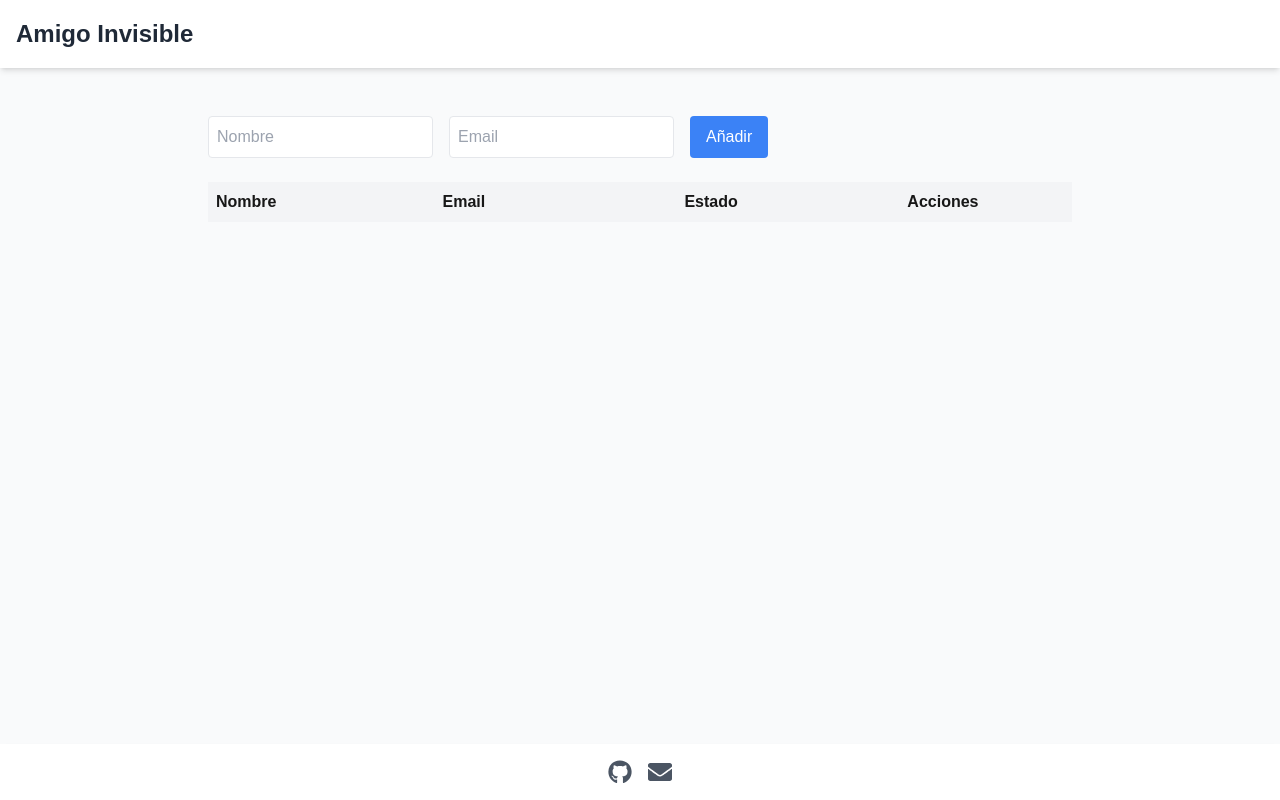
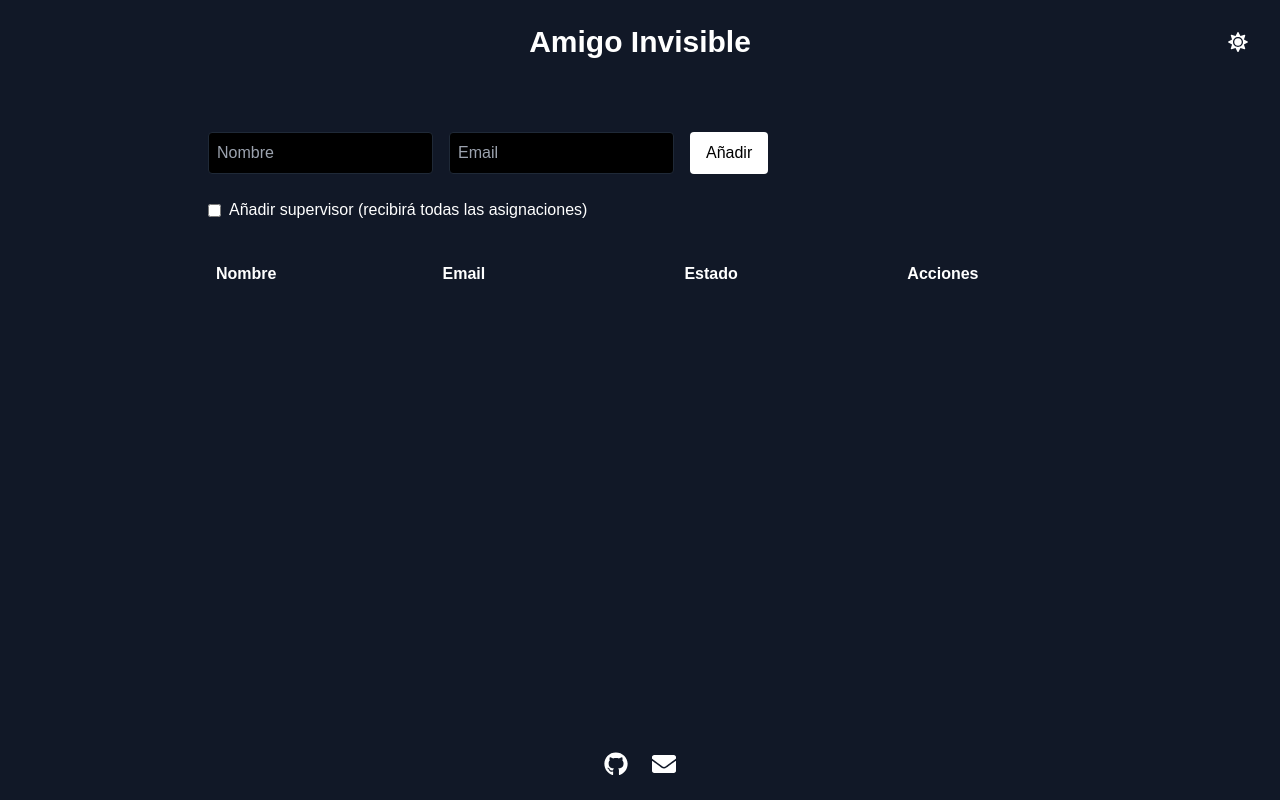
Before and after one commit to jorbush/amigo-invisible, a Next.js app: page / in a window 1280 px wide. Both pictures are taken after a click on the button 1246 px from the left and 34 px from the top of the page. Built offline with nearby package versions, Linux system fonts and the light colour scheme.

Commit message:
supervisor

```diff
--- a/app/components/Footer.tsx
+++ b/app/components/Footer.tsx
@@ -2,19 +2,19 @@ import { FaGithub, FaEnvelope } from 'react-icons/fa';
 
 export const Footer = () => {
   return (
-    <footer className="mt-auto w-full bg-white p-4 shadow-md dark:bg-gray-800">
-      <div className="mx-auto flex max-w-7xl items-center justify-center gap-4">
+    <footer className="w-full p-6">
+      <div className="max-w-7xl mx-auto flex justify-center items-center gap-6">
         <a
-          href="https://github.com/jorbush"
+          href="https://github.com/yourusername"
           target="_blank"
           rel="noopener noreferrer"
-          className="text-gray-600 hover:text-gray-800 dark:text-gray-300 dark:hover:text-white"
+          className="text-black dark:text-white hover:opacity-70"
         >
           <FaGithub size={24} />
         </a>
         <a
-          href="mailto:jbonetv5@gmail.com"
-          className="text-gray-600 hover:text-gray-800 dark:text-gray-300 dark:hover:text-white"
+          href="mailto:your@email.com"
+          className="text-black dark:text-white hover:opacity-70"
         >
           <FaEnvelope size={24} />
         </a>
--- a/app/components/Header.tsx
+++ b/app/components/Header.tsx
@@ -6,19 +6,19 @@ export const Header = () => {
   const { theme, toggleTheme } = useTheme();
 
   return (
-    <header className="w-full bg-white p-4 shadow-md dark:bg-gray-800">
-      <div className="mx-auto flex max-w-7xl items-center justify-between">
-        <h1 className="text-2xl font-bold text-gray-800 dark:text-white">
+    <header className="w-full p-6">
+      <div className="max-w-7xl mx-auto flex justify-center items-center relative">
+        <h1 className="text-3xl font-bold text-black dark:text-white">
           Amigo Invisible
         </h1>
         <button
           onClick={toggleTheme}
-          className="rounded-full p-2 hover:bg-gray-100 dark:hover:bg-gray-700"
+          className="absolute right-0 p-2 rounded-full hover:bg-gray-100 dark:hover:bg-gray-800"
         >
           {theme === 'light' ? (
-            <FaMoon className="text-xl text-gray-800" />
+            <FaMoon className="text-black text-xl" />
           ) : (
-            <FaSun className="text-xl text-white" />
+            <FaSun className="text-white text-xl" />
           )}
         </button>
       </div>
--- a/app/components/ParticipantsTable.tsx
+++ b/app/components/ParticipantsTable.tsx
@@ -1,13 +1,17 @@
 'use client';
 import { useState } from 'react';
 import { FaCheck, FaSpinner, FaTimes } from 'react-icons/fa';
-import { Participant } from '../types/types';
+import { Participant, Supervisor } from '../types/types';
 
 export const ParticipantsTable = () => {
   const [participants, setParticipants] = useState<Participant[]>([]);
+  const [supervisor, setSupervisor] = useState<Supervisor | null>(null);
   const [name, setName] = useState('');
   const [email, setEmail] = useState('');
+  const [supervisorName, setSupervisorName] = useState('');
+  const [supervisorEmail, setSupervisorEmail] = useState('');
   const [error, setError] = useState('');
+  const [showSupervisor, setShowSupervisor] = useState(false);
 
   const emailRegex = /^[^\s@]+@[^\s@]+\.[^\s@]+$/;
 
@@ -41,6 +45,26 @@ export const ParticipantsTable = () => {
     setError('');
   };
 
+  const addSupervisor = () => {
+    if (!supervisorName || !supervisorEmail) {
+      setError('Nombre y email del supervisor son requeridos');
+      return;
+    }
+
+    if (!emailRegex.test(supervisorEmail)) {
+      setError('Email del supervisor inválido');
+      return;
+    }
+
+    setSupervisor({
+      name: supervisorName,
+      email: supervisorEmail,
+    });
+    setSupervisorName('');
+    setSupervisorEmail('');
+    setError('');
+  };
+
   const assignParticipants = async () => {
     if (participants.length < 3) {
       setError('Mínimo 3 participantes');
@@ -57,16 +81,21 @@ export const ParticipantsTable = () => {
         headers: {
           'Content-Type': 'application/json',
         },
-        body: JSON.stringify({ participants }),
+        body: JSON.stringify({
+          participants,
+          supervisor: supervisor || undefined
+        }),
       });
 
       if (!response.ok) throw new Error('Error al asignar participantes');
+
+      const result = await response.json();
+
       setParticipants(
         participants.map((p) => ({ ...p, status: 'sent' as const }))
       );
-    } catch (error) {
+    } catch (err) {
       setError('Error al enviar los correos');
-      console.log(error);
       setParticipants(
         participants.map((p) => ({ ...p, status: 'idle' as const }))
       );
@@ -74,56 +103,94 @@ export const ParticipantsTable = () => {
   };
 
   return (
-    <div className="mx-auto w-full max-w-4xl p-4">
-      <div className="mb-6">
-        <div className="mb-4 flex flex-col gap-4 md:flex-row">
+    <div className="w-full max-w-4xl mx-auto p-4">
+      <div className="mb-8">
+        <div className="flex flex-col md:flex-row gap-4 mb-4">
           <input
             type="text"
             value={name}
             onChange={(e) => setName(e.target.value)}
             placeholder="Nombre"
-            className="rounded border p-2 dark:border-gray-600 dark:bg-gray-700 dark:text-white"
+            className="p-2 border rounded bg-white dark:bg-black text-black dark:text-white border-gray-200 dark:border-gray-800"
           />
           <input
             type="email"
             value={email}
             onChange={(e) => setEmail(e.target.value)}
             placeholder="Email"
-            className="rounded border p-2 dark:border-gray-600 dark:bg-gray-700 dark:text-white"
+            className="p-2 border rounded bg-white dark:bg-black text-black dark:text-white border-gray-200 dark:border-gray-800"
           />
           <button
             onClick={addParticipant}
-            className="rounded bg-blue-500 px-4 py-2 text-white hover:bg-blue-600"
+            className="px-4 py-2 bg-black dark:bg-white text-white dark:text-black rounded hover:opacity-90"
           >
             Añadir
           </button>
         </div>
+
+        <div className="mt-6">
+          <label className="flex items-center gap-2 text-black dark:text-white">
+            <input
+              type="checkbox"
+              checked={showSupervisor}
+              onChange={(e) => setShowSupervisor(e.target.checked)}
+              className="rounded"
+            />
+            Añadir supervisor (recibirá todas las asignaciones)
+          </label>
+        </div>
+
+        {showSupervisor && (
+          <div className="flex flex-col md:flex-row gap-4 mt-4">
+            <input
+              type="text"
+              value={supervisorName}
+              onChange={(e) => setSupervisorName(e.target.value)}
+              placeholder="Nombre del supervisor"
+              className="p-2 border rounded bg-white dark:bg-black text-black dark:text-white border-gray-200 dark:border-gray-800"
+            />
+            <input
+              type="email"
+              value={supervisorEmail}
+              onChange={(e) => setSupervisorEmail(e.target.value)}
+              placeholder="Email del supervisor"
+              className="p-2 border rounded bg-white dark:bg-black text-black dark:text-white border-gray-200 dark:border-gray-800"
+            />
+            <button
+              onClick={addSupervisor}
+              className="px-4 py-2 bg-black dark:bg-white text-white dark:text-black rounded hover:opacity-90"
+            >
+              Añadir Supervisor
+            </button>
+          </div>
+        )}
+
         {error && (
-          <p className="text-sm text-red-500 dark:text-red-400">{error}</p>
+          <p className="text-red-500 dark:text-red-400 text-sm mt-2">{error}</p>
         )}
       </div>
 
       <div className="overflow-x-auto">
         <table className="w-full border-collapse">
           <thead>
-            <tr className="bg-gray-100 dark:bg-gray-700">
-              <th className="p-2 text-left">Nombre</th>
-              <th className="p-2 text-left">Email</th>
-              <th className="p-2 text-center">Estado</th>
-              <th className="p-2 text-center">Acciones</th>
+            <tr>
+              <th className="p-2 text-left text-black dark:text-white">Nombre</th>
+              <th className="p-2 text-left text-black dark:text-white">Email</th>
+              <th className="p-2 text-center text-black dark:text-white">Estado</th>
+              <th className="p-2 text-center text-black dark:text-white">Acciones</th>
             </tr>
           </thead>
           <tbody>
             {participants.map((participant) => (
               <tr
                 key={participant.id}
-                className="border-b dark:border-gray-700"
+                className="border-b border-gray-200 dark:border-gray-800"
               >
-                <td className="p-2 dark:text-white">{participant.name}</td>
-                <td className="p-2 dark:text-white">{participant.email}</td>
+                <td className="p-2 text-black dark:text-white">{participant.name}</td>
+                <td className="p-2 text-black dark:text-white">{participant.email}</td>
                 <td className="p-2 text-center">
                   {participant.status === 'sending' && (
-                    <FaSpinner className="inline animate-spin text-blue-500" />
+                    <FaSpinner className="animate-spin inline text-black dark:text-white" />
                   )}
                   {participant.status === 'sent' && (
                     <FaCheck className="inline text-green-500" />
@@ -139,23 +206,38 @@ export const ParticipantsTable = () => {
                         participants.filter((p) => p.id !== participant.id)
                       )
                     }
-                    className="text-red-500 hover:text-red-700"
+                    className="text-red-500 hover:opacity-70"
                   >
                     <FaTimes />
                   </button>
                 </td>
               </tr>
             ))}
+            {supervisor && (
+              <tr className="border-b border-gray-200 dark:border-gray-800 bg-gray-50 dark:bg-gray-900">
+                <td className="p-2 text-black dark:text-white">{supervisor.name} (Supervisor)</td>
+                <td className="p-2 text-black dark:text-white">{supervisor.email}</td>
+                <td className="p-2 text-center">-</td>
+                <td className="p-2 text-center">
+                  <button
+                    onClick={() => setSupervisor(null)}
+                    className="text-red-500 hover:opacity-70"
+                  >
+                    <FaTimes />
+                  </button>
+                </td>
+              </tr>
+            )}
           </tbody>
         </table>
       </div>
 
       {participants.length > 0 && (
-        <div className="mt-6 text-center">
+        <div className="mt-8 text-center">
           <button
             onClick={assignParticipants}
             disabled={participants.length < 3}
-            className="rounded bg-green-500 px-6 py-2 text-white hover:bg-green-600 disabled:cursor-not-allowed disabled:bg-gray-400"
+            className="px-6 py-2 bg-black dark:bg-white text-white dark:text-black rounded hover:opacity-90 disabled:opacity-50 disabled:cursor-not-allowed"
           >
             Asignar Participantes
           </button>
--- a/app/components/ThemeProvider.tsx
+++ b/app/components/ThemeProvider.tsx
@@ -7,7 +7,7 @@ const ThemeContext = createContext({
 });
 
 export const ThemeProvider = ({ children }: { children: React.ReactNode }) => {
-  const [theme, setTheme] = useState('light');
+  const [theme, setTheme] = useState<string | null>(null);
 
   const toggleTheme = () => {
     const newTheme = theme === 'light' ? 'dark' : 'light';
@@ -17,12 +17,18 @@ export const ThemeProvider = ({ children }: { children: React.ReactNode }) => {
   };
 
   useEffect(() => {
-    const savedTheme = localStorage.getItem('theme') || 'light';
-    setTheme(savedTheme);
-    if (savedTheme === 'dark') {
-      document.documentElement.classList.add('dark');
+    const root = window.document.documentElement;
+    const initialTheme = localStorage.getItem('theme') ||
+      (window.matchMedia('(prefers-color-scheme: dark)').matches ? 'dark' : 'light');
+
+    setTheme(initialTheme);
+
+    if (initialTheme === 'dark') {
+      root.classList.add('dark');
     }
   }, []);
+
+  if (theme === null) return null;
 
   return (
     <ThemeContext.Provider value={{ theme, toggleTheme }}>
--- a/app/types/types.ts
+++ b/app/types/types.ts
@@ -5,3 +5,8 @@ export interface Participant {
   status: 'idle' | 'sending' | 'sent';
   assignedTo?: string;
 }
+
+export interface Supervisor {
+  name: string;
+  email: string;
+}
--- a/tailwind.config.ts
+++ b/tailwind.config.ts
@@ -14,6 +14,7 @@ const config: Config = {
       },
     },
   },
+  darkMode: 'class',
   plugins: [],
 };
 export default config;
```
Also changed, not shown: app/api/assign/route.ts (+35 -1 lines).
